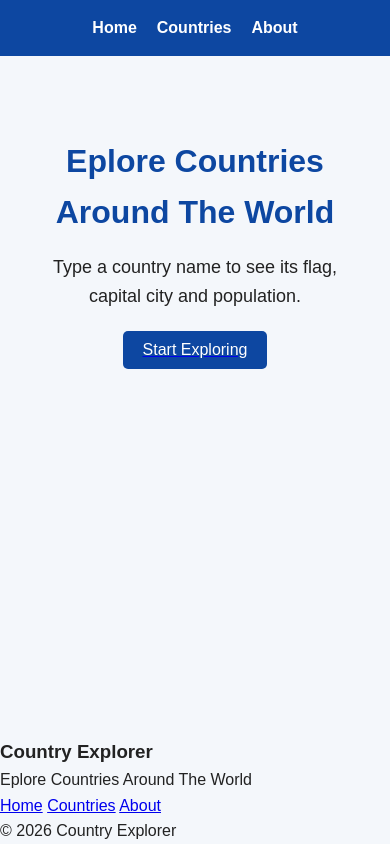
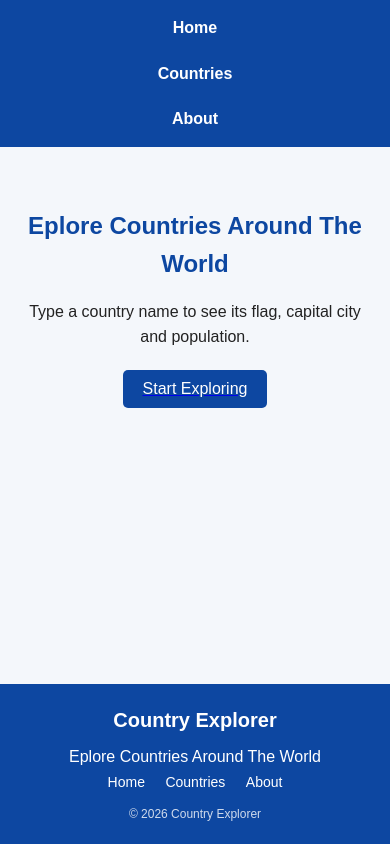
Before and after one commit to safiabulle/country-explorer, a website: page index.html in a window 390 px wide. Drawn offline with Linux system fonts and the light colour scheme.

Commit message:
styled footer and added responsive designs

```diff
--- a/style.css
+++ b/style.css
@@ -146,3 +146,66 @@ main button:hover {
     color: #0d47a1;
     margin-bottom: 10px;
 }
+footer {
+    background: #0d47a1;
+    color: white;
+    padding: 20px 10px;
+    margin-top: 30px;
+}
+
+.footer-content {
+    text-align: center;
+}
+
+.footer-content h3 {
+    font-size: 20px;
+    margin-bottom: 8px;
+}
+
+.footer-nav a {
+    color: white;
+    text-decoration: none;
+    margin: 0 8px;
+    font-size: 14px;
+}
+
+.footer-nav a:hover {
+    color: #ffca28;
+}
+
+.copy {
+    font-size: 12px;
+    opacity: 0.8;
+    margin-top: 10px;
+}
+
+@media (max-width: 768px) {
+
+    .hero h1 {
+        font-size: 24px;
+    }
+
+    .hero p {
+        font-size: 16px;
+    }
+
+    nav {
+        flex-direction: column;
+        align-items: center;
+    }
+
+    .about-page h1 {
+        font-size: 22px;
+    }
+}
+
+@media (max-width: 480px) {
+
+    .hero {
+        padding: 30px 10px;
+    }
+
+    input {
+        width: 90%;
+    }
+}
```
